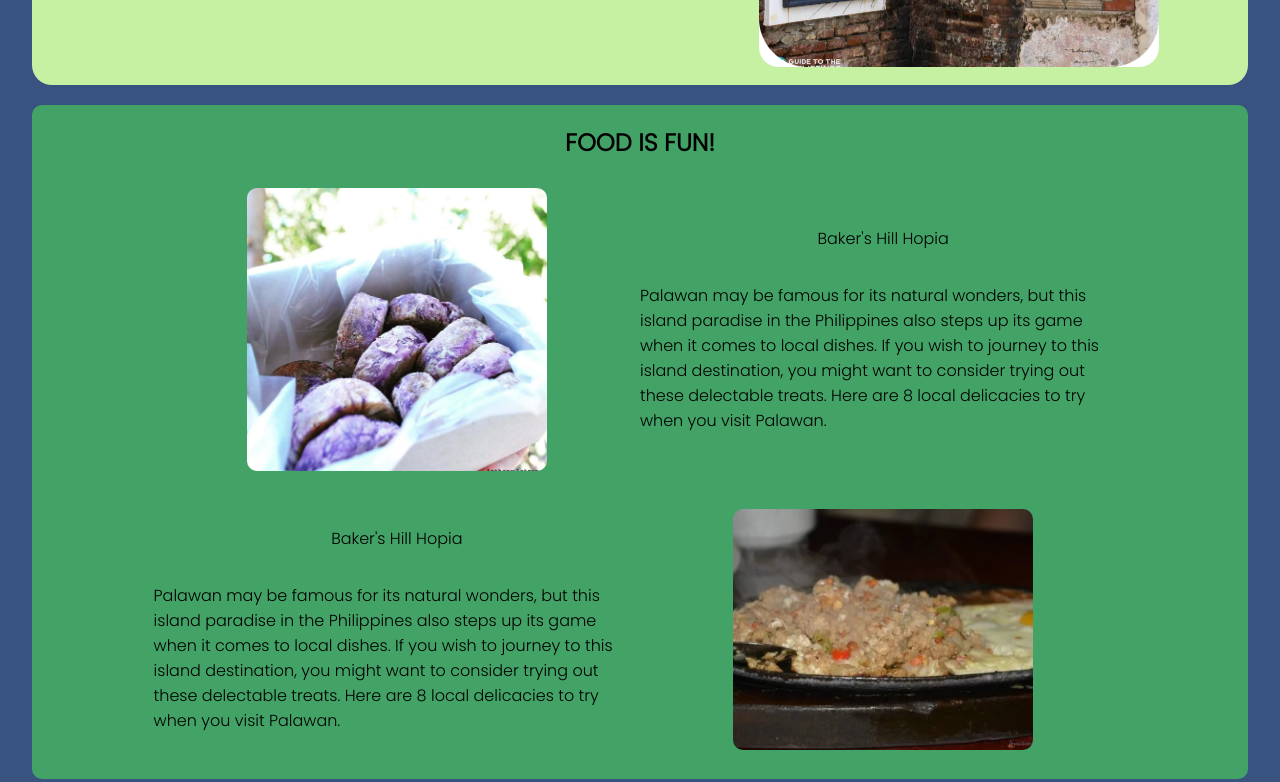
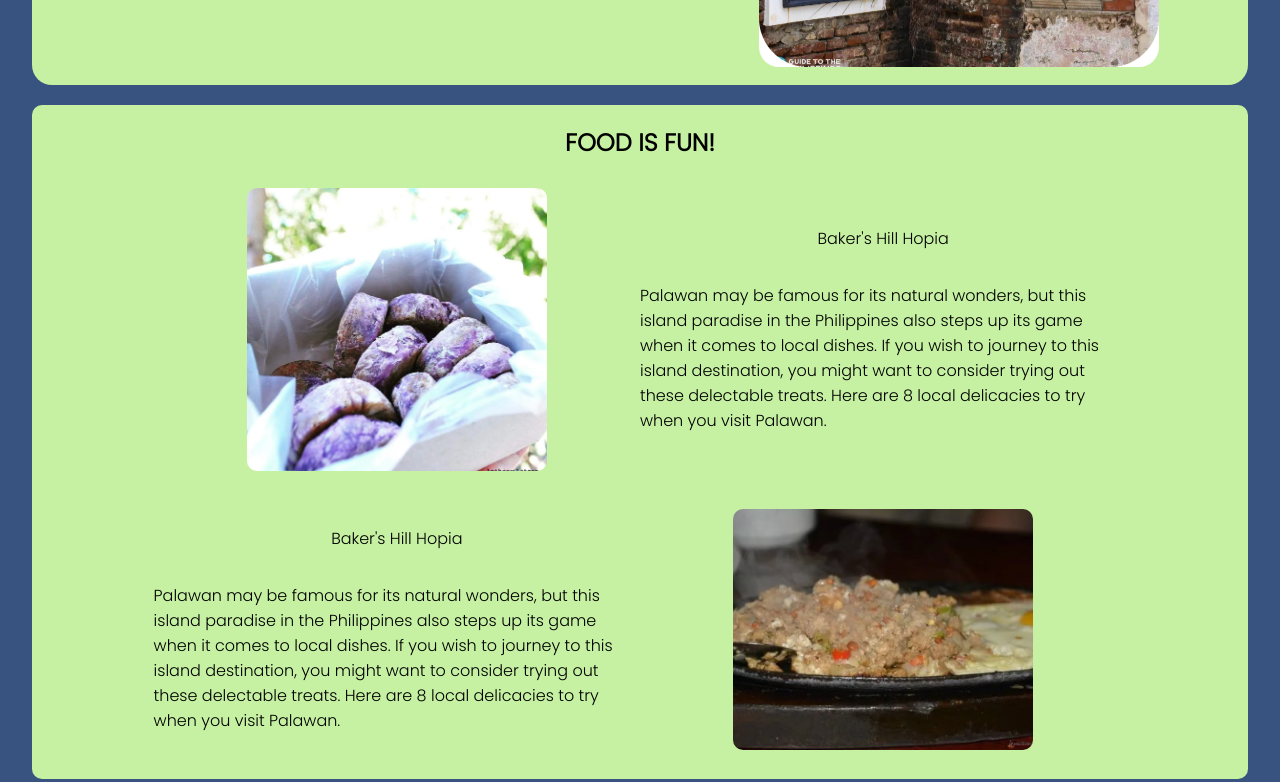
Before and after one commit to Javes1441/WD34_EXERCISE6_Balabaa_Javes, a plain HTML site: page index.html in a window 1280 px wide. Shown: the part 1585-2367 px from the top of the page. Drawn offline with Linux system fonts and the light colour scheme.

Commit message:
final css

```diff
--- a/style/style.css
+++ b/style/style.css
@@ -125,7 +125,7 @@ body{
 .foodisfun-container{
     width: 95%;
     height: auto;
-    background: #43A367;
+    background: #C6F1A2;
     border-radius: 10px;
     display: flex;
     flex-direction: column;
```
